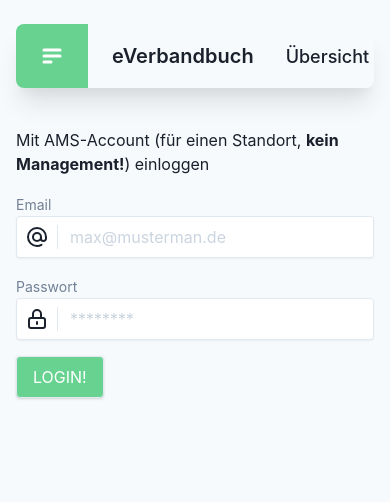
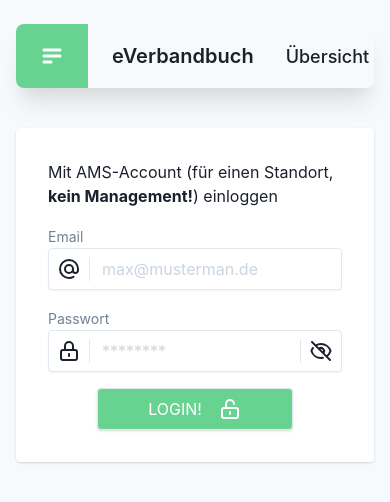
Before and after one commit to aaronschweig/e-verbandbuch-v2, a Vue app: page /login in a window 390 px wide. Shown: the top 502 px of the page. Built offline with nearby package versions, Linux system fonts and the light colour scheme.

Commit message:
Tries to fix mobile Issues

```diff
--- a/public/index.html
+++ b/public/index.html
@@ -1,15 +1,19 @@
 <!DOCTYPE html>
-<html lang="en">
+<html lang="de">
   <head>
-    <meta charset="utf-8">
-    <meta http-equiv="X-UA-Compatible" content="IE=edge">
-    <meta name="viewport" content="width=device-width,initial-scale=1.0">
-    <link rel="icon" href="<%= BASE_URL %>favicon.ico">
+    <meta charset="utf-8" />
+    <meta http-equiv="X-UA-Compatible" content="IE=edge" />
+    <meta name="viewport" content="width=device-width,initial-scale=1.0" />
+    <link rel="icon" href="<%= BASE_URL %>favicon.ico" />
     <title><%= htmlWebpackPlugin.options.title %></title>
   </head>
   <body>
     <noscript>
-      <strong>We're sorry but <%= htmlWebpackPlugin.options.title %> doesn't work properly without JavaScript enabled. Please enable it to continue.</strong>
+      <strong
+        >We're sorry but <%= htmlWebpackPlugin.options.title %> doesn't work
+        properly without JavaScript enabled. Please enable it to
+        continue.</strong
+      >
     </noscript>
     <div id="app"></div>
     <!-- built files will be auto injected -->
--- a/src/components/Input.vue
+++ b/src/components/Input.vue
@@ -20,7 +20,12 @@
         @input="$emit('input', $event.target.value)"
         :value="value"
         v-bind="$attrs"
+        @focus="$emit('focus')"
+        @blur="$emit('blur')"
       />
+      <div v-if="$slots.after" class="px-2 border-l cursor-pointer">
+        <slot name="after" />
+      </div>
     </div>
   </div>
 </template>
--- a/src/views/Create.vue
+++ b/src/views/Create.vue
@@ -10,6 +10,8 @@
           label="Name des Verletzten"
           placeholder="Thomas Müller"
           v-model="verbandbuch.verletzter"
+          @focus="inputFocused = true"
+          @blur="inputFocused = false"
         >
           <template #icon>
             <svg
@@ -31,6 +33,8 @@
           label="Unfallort"
           placeholder="Mannheim"
           v-model="verbandbuch.unfallort"
+          @focus="inputFocused = true"
+          @blur="inputFocused = false"
         >
           <template #icon>
             <svg
@@ -52,6 +56,8 @@
           label="Arbeitsbereich"
           placeholder="Garage A"
           v-model="verbandbuch.arbeitsbereich"
+          @focus="inputFocused = true"
+          @blur="inputFocused = false"
         >
           <template #icon>
             <svg
@@ -77,6 +83,8 @@
         label="Name der Zeugen"
         placeholder="Monika Musterfrau"
         v-model="verbandbuch.zeugen"
+        @focus="inputFocused = true"
+        @blur="inputFocused = false"
       >
         <template #icon>
           <svg
@@ -103,6 +111,8 @@
       <ev-textarea
         placeholder="Hammerschlag auf die Hand ..."
         v-model="verbandbuch.hergang"
+        @focus="inputFocused = true"
+        @blur="inputFocused = false"
       />
       <h3 class="text-lg font-medium mt-8">
         Was ist der Umfang der Verletzung?
@@ -110,6 +120,8 @@
       <ev-textarea
         placeholder="Gebrochener Zeigefinger und blutende Hand ..."
         v-model="verbandbuch.umfang"
+        @focus="inputFocused = true"
+        @blur="inputFocused = false"
       />
     </div>
     <div class="min-h-screen sm:w-2/3">
@@ -122,6 +134,8 @@
           label="Name des Ersthelfers"
           placeholder="Thomas Müller"
           v-model="verbandbuch.ersthelfer"
+          @focus="inputFocused = true"
+          @blur="inputFocused = false"
         >
           <template #icon>
             <svg
@@ -143,6 +157,8 @@
           label="Datum und Uhrzeit der Hilfe"
           placeholder="13:15 Uhr"
           v-model="verbandbuch.erstehilfezeitpunkt"
+          @focus="inputFocused = true"
+          @blur="inputFocused = false"
         >
           <template #icon>
             <svg
@@ -167,13 +183,17 @@
       <ev-textarea
         placeholder="Verband angelegt und Hand stabilisiert ..."
         v-model="verbandbuch.massnahmen"
+        @focus="inputFocused = true"
+        @blur="inputFocused = false"
       />
     </div>
 
     <div class="fixed w-full z-10" style="bottom: 1.5rem;">
       <div class="flex justify-center items-center space-x-16">
-        <ev-button @click="send('PREV')">zurück</ev-button>
-        <ev-button @click="send('NEXT')">{{
+        <ev-button v-show="!inputFocused" @click="send('PREV')"
+          >zurück</ev-button
+        >
+        <ev-button v-show="!inputFocused" @click="send('NEXT')">{{
           current.matches("last") ? "Absenden" : "Weiter"
         }}</ev-button>
       </div>
@@ -210,7 +230,8 @@ export default Vue.extend({
       erstehilfezeitpunkt: new Date().toISOString(),
       massnahmen: "",
       ersthelfer: ""
-    }
+    },
+    inputFocused: false
   }),
   created() {
     this.stepperService = createStepperMachine(this.submit);
--- a/src/views/Login.vue
+++ b/src/views/Login.vue
@@ -1,5 +1,9 @@
 <template>
-  <form @submit.prevent="login" class="max-w-xl space-y-4">
+  <div class="flex md:justify-end md:mx-20 md:px-20">
+    <form
+      @submit.prevent="login"
+      class="max-w-xl md:w-2/5 space-y-4 bg-white rounded shadow p-8"
+    >
       Mit AMS-Account (für einen Standort, <b>kein Management!</b>) einloggen
       <ev-input
         label="Email"
@@ -27,7 +31,7 @@
       <ev-input
         label="Passwort"
         placeholder="********"
-      type="password"
+        :type="passwordVisible ? 'text' : 'password'"
         v-model="password"
         required
       >
@@ -46,11 +50,66 @@
             ></path>
           </svg>
         </template>
+        <template #after>
+          <svg
+            v-if="!passwordVisible"
+            @click="passwordVisible = !passwordVisible"
+            class="h-6"
+            fill="none"
+            stroke-linecap="round"
+            stroke-linejoin="round"
+            stroke-width="2"
+            stroke="currentColor"
+            viewBox="0 0 24 24"
+          >
+            <path
+              d="M13.875 18.825A10.05 10.05 0 0112 19c-4.478 0-8.268-2.943-9.543-7a9.97 9.97 0 011.563-3.029m5.858.908a3 3 0 114.243 4.243M9.878 9.878l4.242 4.242M9.88 9.88l-3.29-3.29m7.532 7.532l3.29 3.29M3 3l3.59 3.59m0 0A9.953 9.953 0 0112 5c4.478 0 8.268 2.943 9.543 7a10.025 10.025 0 01-4.132 5.411m0 0L21 21"
+            ></path>
+          </svg>
+          <svg
+            v-else
+            @click="passwordVisible = !passwordVisible"
+            class="h-6"
+            fill="none"
+            stroke-linecap="round"
+            stroke-linejoin="round"
+            stroke-width="2"
+            stroke="currentColor"
+            viewBox="0 0 24 24"
+          >
+            <path d="M15 12a3 3 0 11-6 0 3 3 0 016 0z"></path>
+            <path
+              d="M2.458 12C3.732 7.943 7.523 5 12 5c4.478 0 8.268 2.943 9.542 7-1.274 4.057-5.064 7-9.542 7-4.477 0-8.268-2.943-9.542-7z"
+            ></path>
+          </svg>
+        </template>
       </ev-input>
-    <ev-button @click="login" type="submit">
+      <div class="flex justify-center">
+        <ev-button
+          @click="login"
+          type="submit"
+          class="w-2/3 flex items-center justify-center space-x-4"
+        >
+          <span>
             Login!
+          </span>
+          <svg
+            class="h-6"
+            fill="none"
+            stroke-linecap="round"
+            stroke-linejoin="round"
+            stroke-width="2"
+            stroke="currentColor"
+            viewBox="0 0 24 24"
+          >
+            <path
+              d="M8 11V7a4 4 0 118 0m-4 8v2m-6 4h12a2 2 0 002-2v-6a2 2 0 00-2-2H6a2 2 0 00-2 2v6a2 2 0 002 2z"
+            ></path>
+          </svg>
         </ev-button>
+      </div>
     </form>
+  </div>
 </template>
 
 <script lang="ts">
@@ -59,7 +118,8 @@ import { useQuery, persistToken } from "../use/useQuery";
 export default Vue.extend({
   data: () => ({
     email: "",
-    password: ""
+    password: "",
+    passwordVisible: false
   }),
   methods: {
     async login() {
@@ -67,7 +127,10 @@ export default Vue.extend({
         const { login } = await useQuery(
           `
           query login {
-            login(email: "${this.email}", password: "${this.password}") {
+            login(email: "${this.email.replace(
+              /"/,
+              '"'
+            )}", password: "${this.password.replace(/"/, '"')}") {
               token
               name
             }
```
Lines whose indentation alone changed are shown as unchanged.
